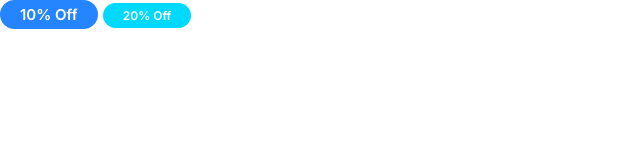
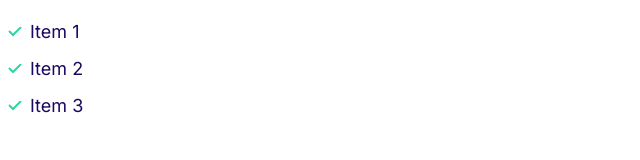
Before and after one commit to ShivangKakkar/moshify, a plain HTML site: page index.html in a window 1280 px wide. Shown: the whole page, without its empty margins (0-640 px from the left). Drawn offline with Linux system fonts and the light colour scheme.

Commit message:
Build lists component

```diff
--- a/css/styles.css
+++ b/css/styles.css
@@ -120,3 +120,32 @@ a {
     font-size: 1.2rem;
   }
 }
+
+/* Lists */
+
+.list {
+  list-style: none;
+  padding-left: 0;
+  color: var(--color-headings);
+}
+
+.list--inline .list__item {
+  display: inline-block;
+  margin-right: 2rem;
+}
+
+.list--tick {
+  list-style-image: url(../images/tick.svg);
+  padding-left: 3rem;
+}
+
+.list--tick .list__item {
+  padding-left: 0.5rem;
+  margin-bottom: 1rem;
+}
+
+@media screen and (min-width: 1024px) {
+  .list--tick .list__item {
+    padding-left: 0rem;
+  }
+}
--- a/index.html
+++ b/index.html
@@ -15,7 +15,10 @@
     <link rel="stylesheet" href="css/styles.css" />
   </head>
   <body>
-    <span class="badge badge--primary">10% Off</span>
-    <span class="badge badge--secondary badge--small">20% Off</span>
+    <ul class="list list--tick">
+      <li class="list__item">Item 1</li>
+      <li class="list__item">Item 2</li>
+      <li class="list__item">Item 3</li>
+    </ul>
   </body>
 </html>
```
Also changed, not shown: components/lists.html (added, +11 -0 lines), images/tick.svg (added).
